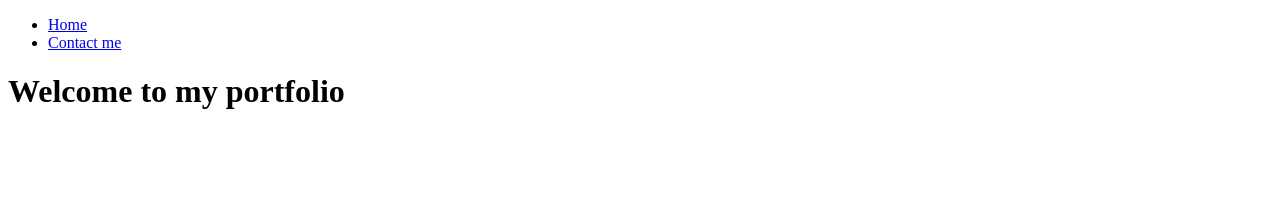
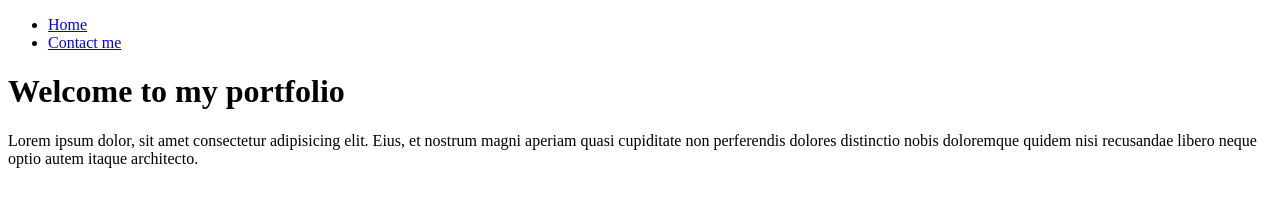
Before and after one commit to darkar012/portfolio, a plain HTML site: page index.html in a window 1280 px wide. Drawn offline with Linux system fonts and the light colour scheme.

Commit message:
fixing index

```diff
--- a/index.html
+++ b/index.html
@@ -16,5 +16,8 @@
         </ul>
     </nav>
     <h1>Welcome to my portfolio</h1>
+    <section>
+        <p>Lorem ipsum dolor, sit amet consectetur adipisicing elit. Eius, et nostrum magni aperiam quasi cupiditate non perferendis dolores distinctio nobis doloremque quidem nisi recusandae libero neque optio autem itaque architecto.</p>
+    </section>
 </body>
 </html>
```
